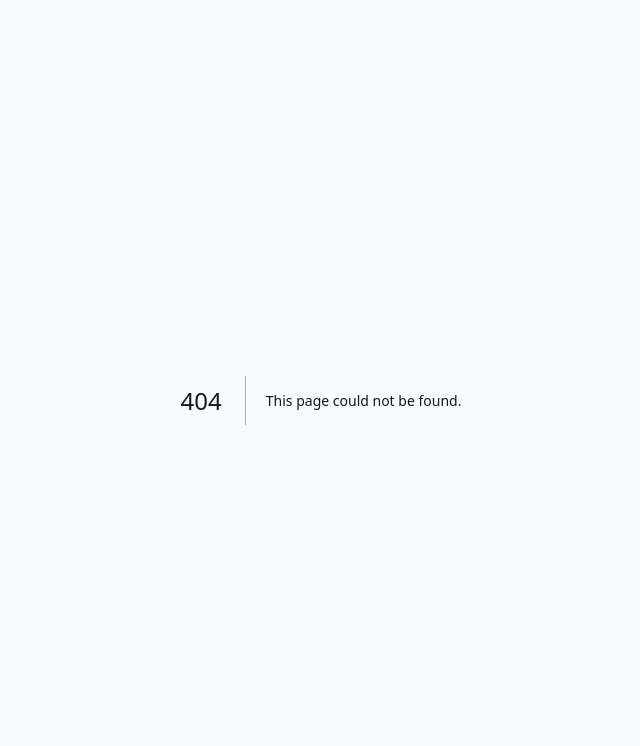
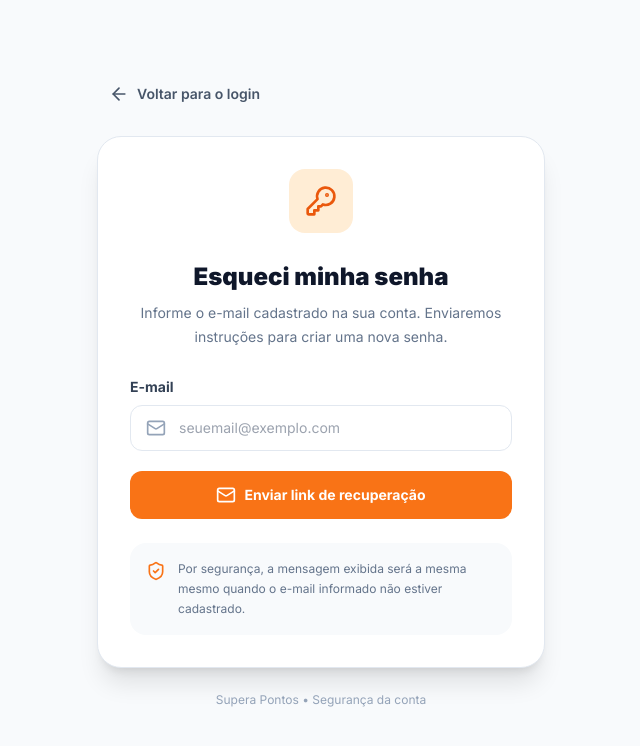
Before and after one commit to williamromario01-dot/supera-pontos-next, a Next.js app: page /forgot-password in a window 1280 px wide. Before the commit this address had no page. Shown: the top 746 px of the page, without its empty margins (319-959 px from the left). Built offline with nearby package versions, Linux system fonts and the light colour scheme.

Commit message:
Create page.tsx

```diff
--- /dev/null
+++ b/src/app/forgot-password/page.tsx
@@ -0,0 +1,219 @@
+"use client";
+
+import { FormEvent, useState } from "react";
+import { useRouter } from "next/navigation";
+import {
+  ArrowLeft,
+  CheckCircle2,
+  KeyRound,
+  Loader2,
+  Mail,
+  ShieldCheck,
+} from "lucide-react";
+
+export default function ForgotPasswordPage() {
+  const router = useRouter();
+
+  const [email, setEmail] = useState("");
+  const [loading, setLoading] = useState(false);
+  const [sent, setSent] = useState(false);
+  const [error, setError] = useState("");
+
+  async function handleSubmit(event: FormEvent<HTMLFormElement>) {
+    event.preventDefault();
+
+    setError("");
+
+    const normalizedEmail = email.trim().toLowerCase();
+
+    if (!normalizedEmail) {
+      setError("Informe seu e-mail.");
+      return;
+    }
+
+    setLoading(true);
+
+    try {
+      const response = await fetch("/api/auth/forgot-password", {
+        method: "POST",
+        headers: {
+          "Content-Type": "application/json",
+        },
+        body: JSON.stringify({
+          email: normalizedEmail,
+        }),
+      });
+
+      const data = await response.json();
+
+      if (!response.ok) {
+        setError(data.error || "Não foi possível solicitar a recuperação.");
+        return;
+      }
+
+      setSent(true);
+    } catch {
+      setError(
+        "Não foi possível conectar ao servidor. Tente novamente."
+      );
+    } finally {
+      setLoading(false);
+    }
+  }
+
+  return (
+    <main className="min-h-screen bg-slate-50 px-4 py-8">
+      <div className="mx-auto flex min-h-[90vh] max-w-md items-center justify-center">
+        <div className="w-full">
+          <button
+            type="button"
+            onClick={() => router.push("/")}
+            className="mb-6 flex items-center gap-2 rounded-xl px-3 py-2 text-sm font-semibold text-slate-600 transition hover:bg-white hover:text-slate-900"
+          >
+            <ArrowLeft className="h-5 w-5" />
+            Voltar para o login
+          </button>
+
+          <section className="rounded-3xl border border-slate-200 bg-white p-6 shadow-xl sm:p-8">
+            <div className="mb-7 flex justify-center">
+              <div className="flex h-16 w-16 items-center justify-center rounded-2xl bg-orange-100 text-orange-600">
+                <KeyRound className="h-8 w-8" />
+              </div>
+            </div>
+
+            {!sent ? (
+              <>
+                <div className="text-center">
+                  <h1 className="text-2xl font-black text-slate-900">
+                    Esqueci minha senha
+                  </h1>
+
+                  <p className="mt-2 text-sm leading-6 text-slate-500">
+                    Informe o e-mail cadastrado na sua conta. Enviaremos
+                    instruções para criar uma nova senha.
+                  </p>
+                </div>
+
+                <form
+                  onSubmit={handleSubmit}
+                  className="mt-7 space-y-5"
+                >
+                  <div>
+                    <label
+                      htmlFor="email"
+                      className="mb-2 block text-sm font-bold text-slate-700"
+                    >
+                      E-mail
+                    </label>
+
+                    <div className="relative">
+                      <Mail className="absolute left-4 top-1/2 h-5 w-5 -translate-y-1/2 text-slate-400" />
+
+                      <input
+                        id="email"
+                        type="email"
+                        value={email}
+                        onChange={(event) =>
+                          setEmail(event.target.value)
+                        }
+                        placeholder="seuemail@exemplo.com"
+                        autoComplete="email"
+                        className="w-full rounded-xl border border-slate-200 bg-white py-3 pl-12 pr-4 text-sm outline-none transition focus:border-orange-400 focus:ring-4 focus:ring-orange-100"
+                      />
+                    </div>
+                  </div>
+
+                  {error && (
+                    <div className="rounded-xl border border-red-200 bg-red-50 p-3 text-sm font-medium text-red-700">
+                      {error}
+                    </div>
+                  )}
+
+                  <button
+                    type="submit"
+                    disabled={loading}
+                    className="flex w-full items-center justify-center gap-2 rounded-xl bg-orange-500 px-5 py-3.5 text-sm font-bold text-white transition hover:bg-orange-600 disabled:cursor-not-allowed disabled:opacity-60"
+                  >
+                    {loading ? (
+                      <>
+                        <Loader2 className="h-5 w-5 animate-spin" />
+                        Verificando...
+                      </>
+                    ) : (
+                      <>
+                        <Mail className="h-5 w-5" />
+                        Enviar link de recuperação
+                      </>
+                    )}
+                  </button>
+                </form>
+
+                <div className="mt-6 flex gap-3 rounded-2xl bg-slate-50 p-4">
+                  <ShieldCheck className="mt-0.5 h-5 w-5 shrink-0 text-orange-500" />
+
+                  <p className="text-xs leading-5 text-slate-500">
+                    Por segurança, a mensagem exibida será a mesma mesmo
+                    quando o e-mail informado não estiver cadastrado.
+                  </p>
+                </div>
+              </>
+            ) : (
+              <div className="text-center">
+                <div className="mb-5 flex justify-center">
+                  <div className="flex h-16 w-16 items-center justify-center rounded-full bg-green-100 text-green-600">
+                    <CheckCircle2 className="h-9 w-9" />
+                  </div>
+                </div>
+
+                <h1 className="text-2xl font-black text-slate-900">
+                  Verifique seu e-mail
+                </h1>
+
+                <p className="mt-3 text-sm leading-6 text-slate-500">
+                  Se o e-mail informado estiver cadastrado, você receberá
+                  um link para redefinir sua senha.
+                </p>
+
+                <div className="mt-6 rounded-2xl bg-orange-50 p-4 text-left">
+                  <p className="text-sm font-bold text-slate-800">
+                    Não recebeu?
+                  </p>
+
+                  <ul className="mt-2 space-y-1 text-xs leading-5 text-slate-500">
+                    <li>• Verifique a pasta de spam ou lixo eletrônico.</li>
+                    <li>• Confira se o endereço foi digitado corretamente.</li>
+                    <li>• Aguarde alguns minutos antes de tentar novamente.</li>
+                  </ul>
+                </div>
+
+                <button
+                  type="button"
+                  onClick={() => {
+                    setSent(false);
+                    setEmail("");
+                    setError("");
+                  }}
+                  className="mt-6 w-full rounded-xl border border-slate-200 bg-white px-5 py-3 text-sm font-bold text-slate-700 transition hover:bg-slate-50"
+                >
+                  Tentar outro e-mail
+                </button>
+
+                <button
+                  type="button"
+                  onClick={() => router.push("/")}
+                  className="mt-3 w-full rounded-xl bg-orange-500 px-5 py-3 text-sm font-bold text-white transition hover:bg-orange-600"
+                >
+                  Voltar para o login
+                </button>
+              </div>
+            )}
+          </section>
+
+          <p className="mt-6 text-center text-xs text-slate-400">
+            Supera Pontos • Segurança da conta
+          </p>
+        </div>
+      </div>
+    </main>
+  );
+}
```
